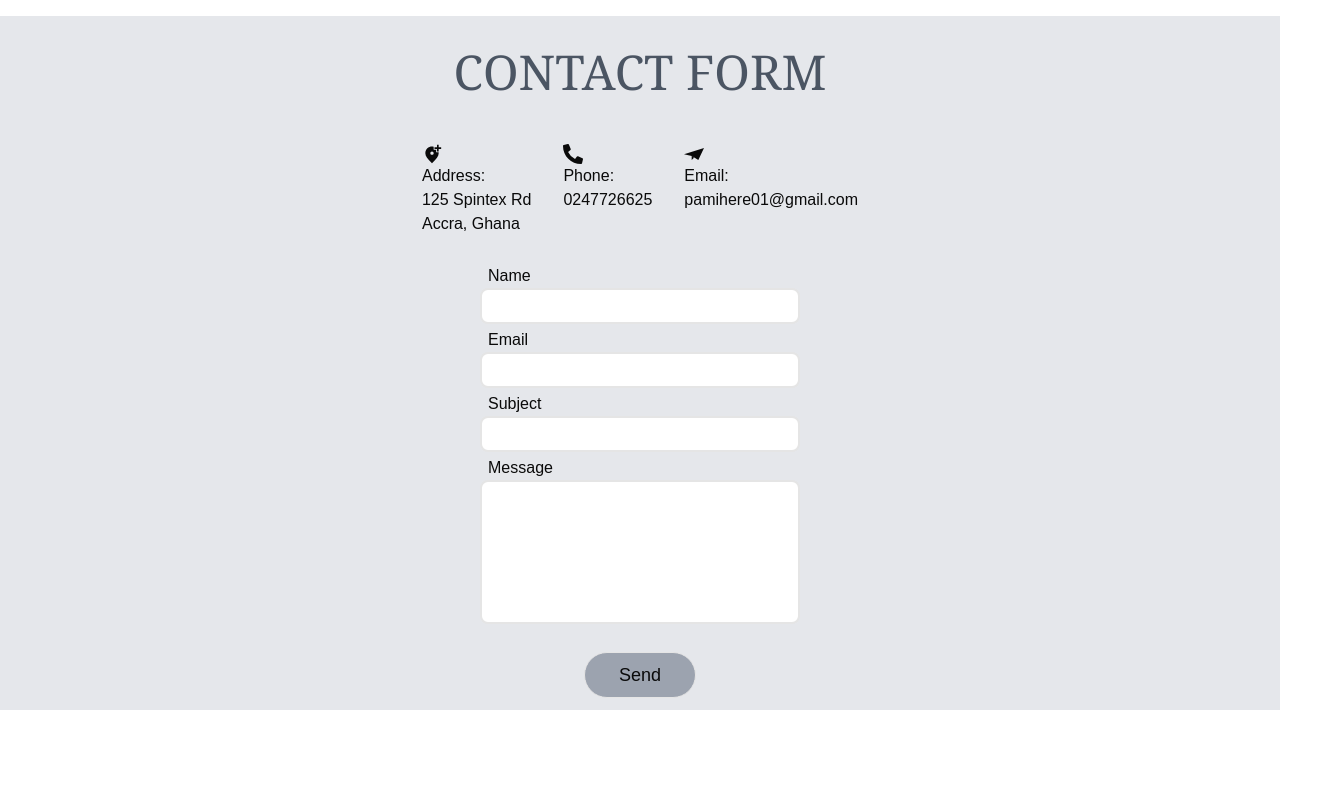
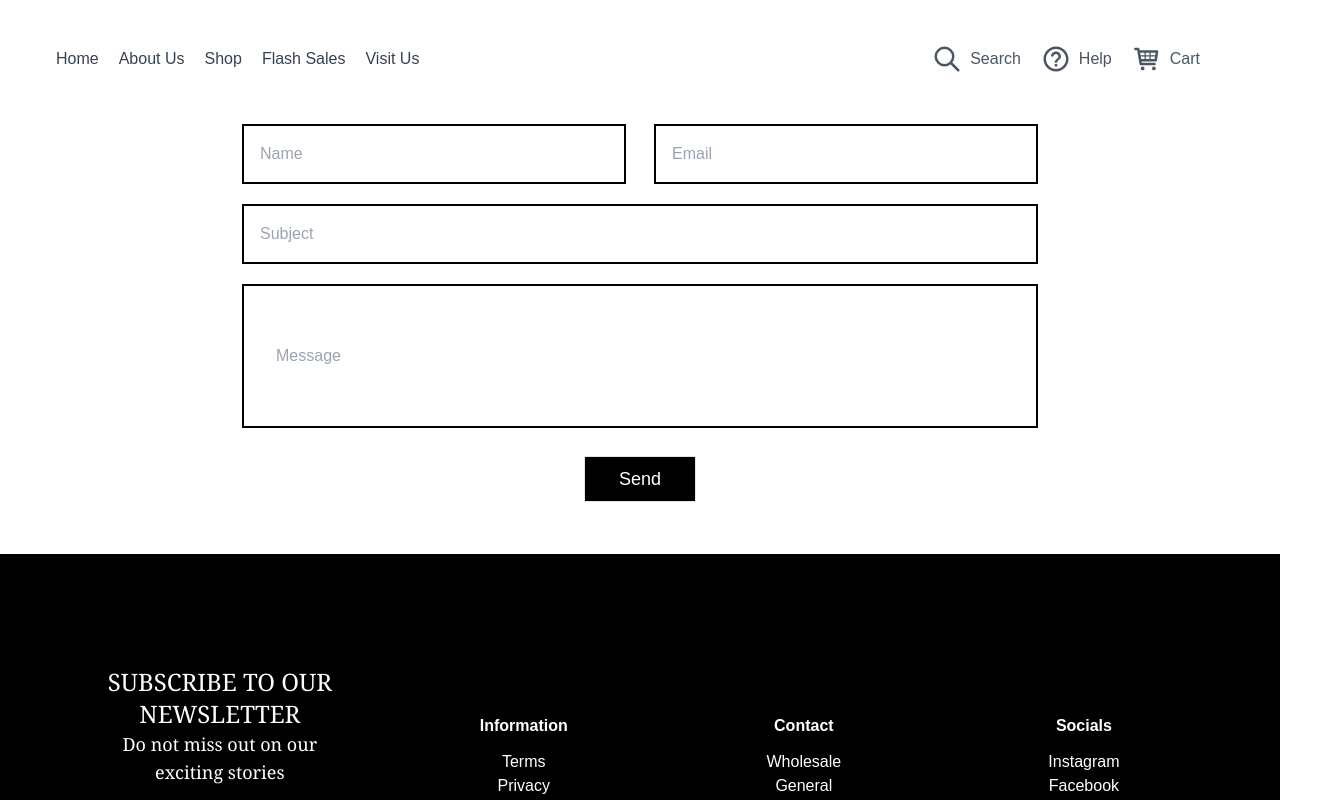
Before and after one commit to JoanaQuadzie/beck-son, a Next.js app: page /contact in a window 1280 px wide. Shown: the top 800 px of the page, 1336 px wide, since content can reach past the window. Built offline with nearby package versions, Linux system fonts and the light colour scheme; no server answers.

Commit message:
editted search functionality

```diff
--- a/src/app/about-us/page.tsx
+++ b/src/app/about-us/page.tsx
@@ -1,8 +1,11 @@
 import React from "react";
 import Image from "next/image";
+import Header from "@/components/ui/header";
 
 export default function About() {
   return (
+    <div>
+      <Header />
       <div className="p-8">
         <h2 className="text-4xl my-4 uppercase text-gray-600 text-center">
           About
@@ -15,16 +18,16 @@ export default function About() {
         <div className="flex justify-center gap-20">
           <div className="w-1/3 text-lg text-center">
             <p>
-            Lorem ipsum dolor sit amet consectetur adipisicing elit. Eveniet ab,
-            commodi molestias porro natus, distinctio quis harum facilis sunt ad
-            ipsam vitae pariatur consequatur excepturi totam. Mollitia modi
-            tempora ex.
+              Lorem ipsum dolor sit amet consectetur adipisicing elit. Eveniet
+              ab, commodi molestias porro natus, distinctio quis harum facilis
+              sunt ad ipsam vitae pariatur consequatur excepturi totam. Mollitia
+              modi tempora ex.
             </p>
             <p>
-            Lorem ipsum dolor sit amet consectetur adipisicing elit. Eveniet ab,
-            commodi molestias porro natus, distinctio quis harum facilis sunt ad
-            ipsam vitae pariatur consequatur excepturi totam. Mollitia modi
-            tempora ex.
+              Lorem ipsum dolor sit amet consectetur adipisicing elit. Eveniet
+              ab, commodi molestias porro natus, distinctio quis harum facilis
+              sunt ad ipsam vitae pariatur consequatur excepturi totam. Mollitia
+              modi tempora ex.
             </p>
           </div>
           <div className="w-96">
@@ -38,5 +41,6 @@ export default function About() {
           </div>
         </div>
       </div>
+    </div>
   );
 }
--- a/src/app/contact/page.tsx
+++ b/src/app/contact/page.tsx
@@ -4,19 +4,18 @@ import { useState } from "react";
 import { MdAddLocationAlt } from "react-icons/md";
 import { FaPhoneAlt } from "react-icons/fa";
 import { SiMinutemailer } from "react-icons/si";
+import Footer from "@/components/ui/footer";
+import Header from "@/components/ui/header";
 
 export default function page() {
   const [name, setName] = useState("");
-  const [email, setEmail] = useState("");
   const [subject, setSubject] = useState("");
   const [message, setMessage] = useState("");
 
   return (
-    <div className="bg-gray-200">
-      <div className="text-5xl my-4 text-gray-600 text-center p-8 font-serif">
-        <h2>CONTACT FORM</h2>
-      </div>
-      <article className="flex justify-center gap-8">
+    <div>
+      <Header />
+      {/* <article className="flex justify-center gap-8 mt-16">
         <div>
           <MdAddLocationAlt size={20} />
           <p>Address:</p>
@@ -33,63 +32,69 @@ export default function page() {
           <p>Email:</p>
           <p>pamihere01@gmail.com</p>
         </div>
-      </article>
+      </article> */}
 
       <section className="flex justify-center">
-        <form className="my-7">
+        <form className="my-7 flex flex-col">
+          <div className="flex space-x-7">
             <label>
-            <div className="ml-2">Name</div>
               <input
                 required
                 onChange={(event) => {
                   setName(event.target.value);
                 }}
-              className="border-2 rounded-lg h-3 p-4 w-80 mb-1"
+                className="border-2 p-4 w-96 mb-5 border-black"
                 type="text"
+                placeholder="Name"
               />
             </label>
+
             <label>
-            <div className="ml-2">Email</div>
-            <input
-              required
-              onChange={(event) => {
-                setEmail(event.target.value);
-              }}
-              className="border-2 rounded-lg h-3 p-4 w-80 mb-1"
-              type="text"
-            />
-          </label>
-          <label>
-            <div className="ml-2">Subject</div>
               <input
                 required
                 onChange={(event) => {
                   setSubject(event.target.value);
                 }}
-              className="border-2 rounded-lg h-3 p-4 w-80 mb-1"
+                className="border-2 p-4 w-96 mb-1 border-black"
                 type="text"
+                placeholder="Email"
               />
             </label>
+          </div>
+
           <label>
-            <div className="ml-2">Message</div>
+            <input
+              required
+              onChange={(event) => {
+                setSubject(event.target.value);
+              }}
+              className="border-2 p-4 w-full mb-5 border-black"
+              type="text"
+              placeholder="Subject"
+            />
+          </label>
+
+          <label>
             <input
               required
               onChange={(event) => {
                 setMessage(event.target.value);
               }}
-              className="border-2 rounded-lg h-36 p-8 w-80"
+              className="border-2 h-36 p-8 w-full border-black"
               type="text"
+              placeholder="Message"
             />
           </label>
         </form>
       </section>
       <div className="flex justify-center items-center ">
         <a href="mailto:pascalamihere01@gmail.com?subject=How May I Assist You">
-          <button className="bg-gray-400 hover:bg-gray-500 hover:text-white text-lg p-2 mb-3 border rounded-3xl w-28">
+          <button className="bg-black text-white hover:bg-gray-500 hover:text-white text-lg p-2 mb-3 border w-28">
             Send
           </button>
         </a>
       </div>
+      <Footer />
     </div>
   );
 }
--- a/src/app/shop/page.tsx
+++ b/src/app/shop/page.tsx
@@ -1,3 +1,11 @@
-export default function ShopPage() {
-  return <article>shop</article>;
+import Footer from "@/components/ui/footer";
+import React from "react";
+
+export default function Page() {
+  return (
+    <section>
+      <div>Shop</div>
+      <Footer />
+    </section>
+  );
 }
--- a/src/components/ui/categories.tsx
+++ b/src/components/ui/categories.tsx
@@ -159,9 +159,12 @@ export default function Categories() {
         <h3 className="text-5xl font-serif capitalize text-gray-500 mt-24 mb-10 ml-14 text-center">
           Suits
         </h3>
-        <div className="w-full grid grid-cols-4">
+        <div className="w-full grid grid-cols-4 ">
           {SUITS.map((suit, i) => (
-            <div key={i} className="flex flex-col items-center">
+            <div
+              key={i}
+              className="flex flex-col items-center transform transition-transform duration-700 ease-in-out hover:scale-110"
+            >
               <Image
                 src={suit.link}
                 alt="sneakers"
@@ -192,7 +195,10 @@ export default function Categories() {
         </h3>
         <div className="grid grid-cols-4 w-full ">
           {SHIRTS.map((photo, i) => (
-            <div key={i} className="flex flex-col items-center">
+            <div
+              key={i}
+              className="flex flex-col items-center transform transition-transform duration-700 ease-in-out hover:scale-110"
+            >
               <Image
                 src={photo.link}
                 alt="kaftan"
@@ -221,9 +227,12 @@ export default function Categories() {
         <h3 className="text-5xl font-serif capitalize text-gray-500 mt-24 mb-10 ml-14 text-center">
           Sneakers & Shoes
         </h3>
-        <div className="w-full grid grid-cols-4">
+        <div className="w-full grid grid-cols-4 ">
           {ACCESSORIES.map((shoes, i) => (
-            <div key={i} className="flex flex-col items-center">
+            <div
+              key={i}
+              className="flex flex-col items-center transform transition-transform duration-700 ease-in-out hover:scale-110"
+            >
               <Image
                 src={shoes.link}
                 alt="sneakers"
--- a/src/components/ui/header.tsx
+++ b/src/components/ui/header.tsx
@@ -1,8 +1,9 @@
+"use client";
 import Link from "next/link";
-import React from "react";
+import React, { useState } from "react";
 import { TiShoppingCart } from "react-icons/ti";
 import { MdHelpOutline } from "react-icons/md";
-import { RiArrowDropDownLine } from "react-icons/ri";
+import { HiOutlineSearch } from "react-icons/hi";
 import Search from "./search";
 
 const NAVLINKS = [
@@ -13,19 +14,21 @@ const NAVLINKS = [
   { title: "Visit Us", link: "/contact" },
 ];
 
-// const NAVLINKSANNEX = [
-//   { title: "New In", link: "/new in" },
-//   { title: "African Designs", link: "/african designs" },
-//   { title: "Corporate", link: "/corporate" },
-//   { title: "Casuals", link: "/casuals" },
-//   { title: "More", link: "/more" },
-// ];
+export default function Header() {
+  const [showSearch, setShowSearch] = useState(false);
 
-export default function Header() {
+  const toggleSearch = () => {
+    setShowSearch((prev) => !prev);
+  };
+
+  const handleSearchComplete = () => {
+    setShowSearch(false);
+  };
+
   return (
     <div>
       <header className="pl-14 h-24 text-black relative">
-        <nav className="flex absolute top-9 w-full justify-between items-center">
+        <nav className="flex absolute top-11 w-full justify-between items-center">
           <ul className="hidden md:flex gap-5 text-gray-700">
             {" "}
             {NAVLINKS.map(({ title, link }) => (
@@ -35,21 +38,32 @@ export default function Header() {
             ))}
           </ul>
 
-          <div className="text-gray-700">
+          {/* Conditionally rendered Search component */}
+          <div className="text-gray-700">{showSearch && <Search />}</div>
+
+          {/* <div className="text-gray-700">
             <Search />
-          </div>
+          </div> */}
 
           <div className="flex items-center mr-24">
             <ul className="flex gap-5 text-gray-600 mr-10">
               <li>
-                <button className="flex items-center gap-2 hover:text-yellow-400">
-                  <MdHelpOutline size={30} />
-                  Help
-                  <RiArrowDropDownLine size={30} />
+                <button
+                  className="flex items-center gap-2 hover:text-gray-400"
+                  onClick={toggleSearch}
+                >
+                  <HiOutlineSearch size={30} />
+                  Search
                 </button>
               </li>
               <li>
-                <button className="flex items-center gap-2 hover:text-yellow-400">
+                <button className="flex items-center gap-2 hover:text-gray-400">
+                  <MdHelpOutline size={30} />
+                  Help
+                </button>
+              </li>
+              <li>
+                <button className="flex items-center gap-2 hover:text-gray-400">
                   <TiShoppingCart size={30} />
                   Cart
                 </button>
@@ -58,19 +72,6 @@ export default function Header() {
           </div>
         </nav>
       </header>
-
-      {/* <header>
-        <nav className="flex py-3 ml-14">
-          <ul className="hidden md:flex gap-5 text-base ">
-            {" "}
-            {NAVLINKSANNEX.map(({ title, link }) => (
-              <li key={link}>
-                <Link href={link}>{title}</Link>
-              </li>
-            ))}
-          </ul>
-        </nav>
-      </header> */}
     </div>
   );
 }
--- a/src/components/ui/hero.tsx
+++ b/src/components/ui/hero.tsx
@@ -4,20 +4,20 @@ import Search from "./search";
 export default function Hero() {
   return (
     <div
-      className="h-screen bg-cover bg-center backdrop:blur-2xl"
+      className="h-screen bg-cover bg-center backdrop-blur-3xl"
       style={{ backgroundImage: "url('images/new4.jpg')" }}
     >
-      <div className="pt-32 px-8 space-y-3 justify-center">
-        <div className="text-4xl text-white font-semibold">
+      <div className="pt-32 px-8 space-y-3">
+        {/* <div className="text-4xl text-white font-semibold">
           <h3>Everything PJ And More</h3>
-        </div>
-        {/* <p className="flex w-2/5 gap-y-4 text-white  tracking-wide ">
+        </div> */}
+        {/* <p className="w-2/5 text-white tracking-wide">
           Lorem ipsum dolor sit amet consectetur adipisicing elit. Mollitia,
           veritatis sit, alias rem cumque ducimus, optio earum tempora sequi
           nulla voluptatibus dicta deserunt nisi culpa. Tempore omnis quam dicta
           similique.
         </p> */}
-        <Search />
+        {/* <Search /> */}
       </div>
     </div>
   );
```
Lines whose indentation alone changed are shown as unchanged.
